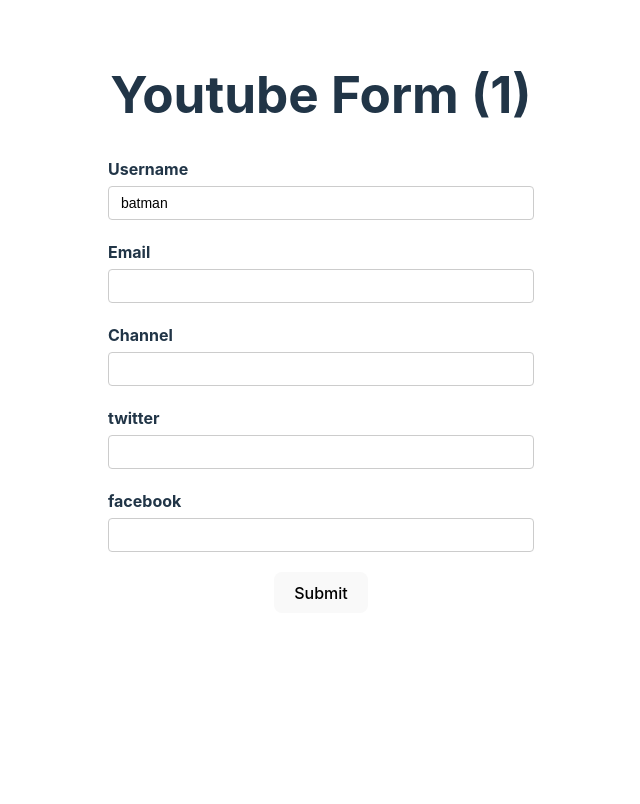
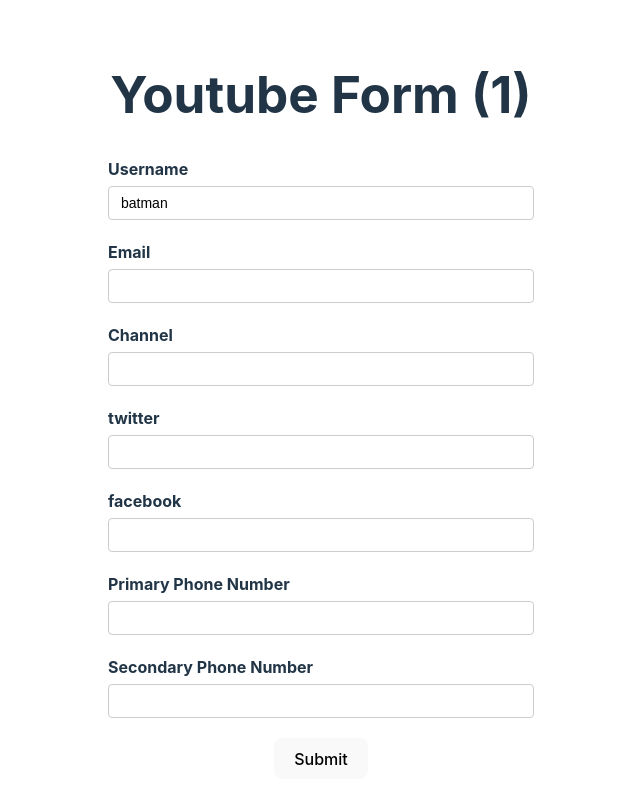
Before and after one commit to lapinRagnar/react-hook-form-typescript-2023, a React (Vite) app: page / in a window 1280 px wide. Shown: the top 804 px of the page, without its empty margins (319-959 px from the left). Built offline with nearby package versions, Linux system fonts and the light colour scheme.

Commit message:
array & display error

```diff
--- a/src/components/YoutubeForm.tsx
+++ b/src/components/YoutubeForm.tsx
@@ -8,7 +8,8 @@
   social: {
     twitter: string
     facebook: string
-  }
+  },
+  phoneNumber: string[]
 }
 
 let renderCount = 0
@@ -25,8 +26,8 @@
       social: {
         facebook: "",
         twitter: "",
-      }
-
+      },
+      phoneNumber: ["", ""]
     }
   })
 
@@ -107,14 +108,56 @@
         <div className="form-control">
 
           <label htmlFor="twitter">twitter</label>
-          <input type="text" id="twitter" {...register("social.twitter")}/>
+          <input type="text" id="twitter" {...register("social.twitter", {
+            required: {
+              value: true,
+              message: "twitter is required",
+            }
+          })}/>
+
+          <p className="error">{errors.social?.twitter?.message}</p>
 
         </div>
 
         <div className="form-control">
 
           <label htmlFor="facebook">facebook</label>
-          <input type="text" id="facebook" {...register("social.facebook")}/>
+          <input type="text" id="facebook" {...register("social.facebook", {
+            required: {
+              value: true,
+              message: "facebook is required",
+            }
+          })}/>
+
+          <p className="error">{errors.social?.facebook?.message}</p>
+
+        </div>
+
+        <div className="form-control">
+
+          <label htmlFor="primary-phone">Primary Phone Number</label>
+          <input type="text" id="primary-phone" {...register("phoneNumber.0", {
+            required: {
+              value: true,
+              message: "Primary phone number is required",
+            }
+          })}/>
+
+          <p className="error">{errors.phoneNumber?.message}</p>
+
+        </div>
+
+        <div className="form-control">
+
+          <label htmlFor="secondary-phone">Secondary Phone Number</label>
+          <input type="text" id="secondary-phone" {...register("phoneNumber.1", {
+            required: {
+              value: true,
+              message: "Secondary phone number is required",
+            }
+          })}/>
+
+          <p className="error">{errors.phoneNumber?.message}</p>
 
         </div>
 
```
